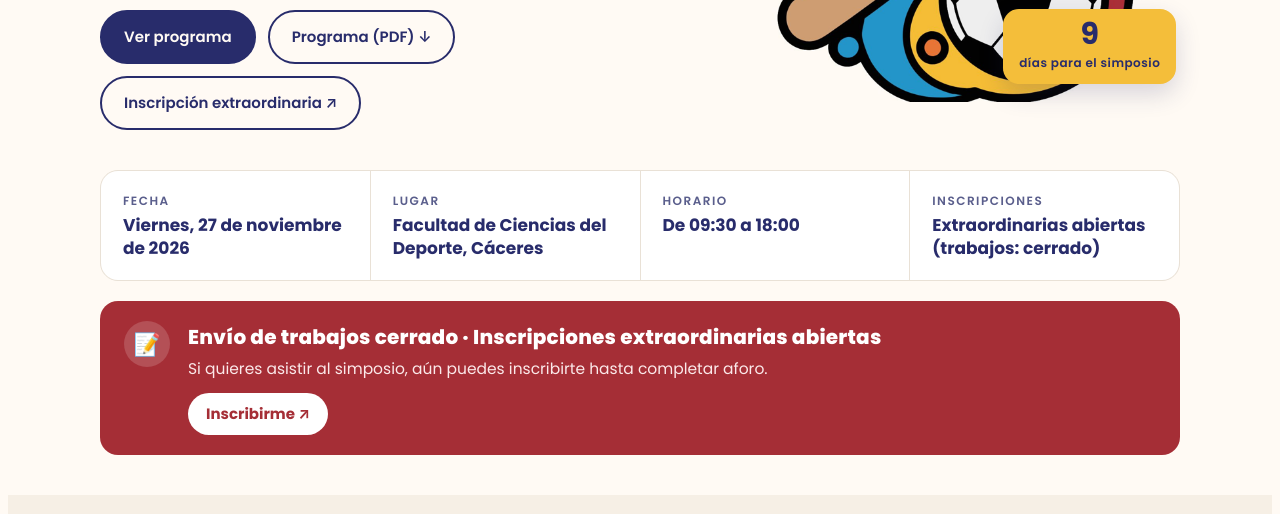
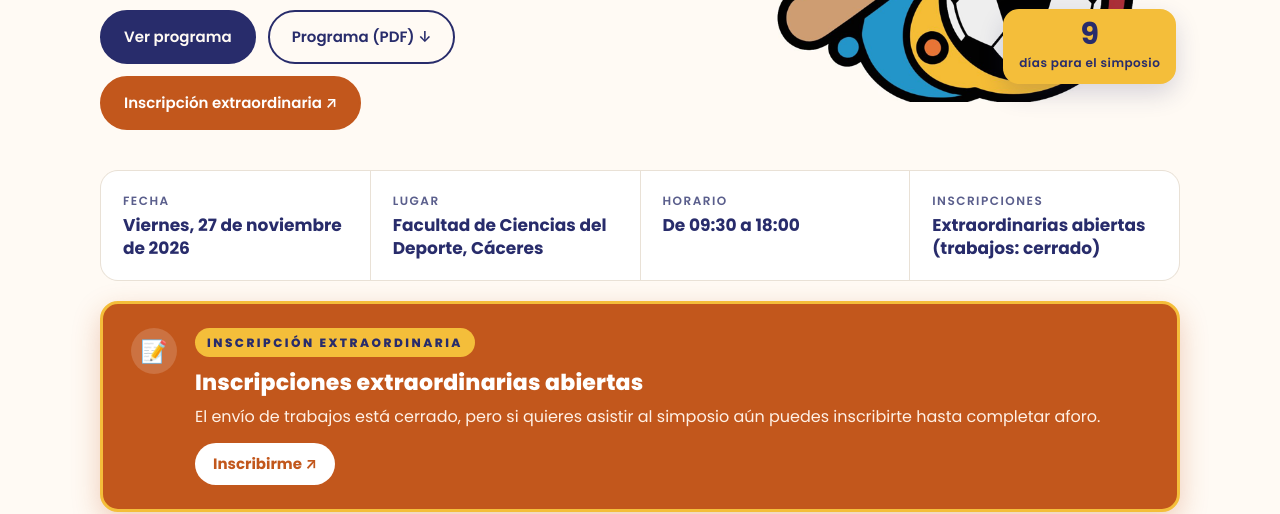
Before and after one commit to Adfexcc/Simposio-Ciencias-del-Deporte, a plain HTML site: page index.html in a window 1280 px wide. Shown: the part 471-985 px from the top of the page. Drawn offline with Linux system fonts and the light colour scheme.

Commit message:
Recuadro naranja de inscripción extraordinaria
Co-Authored-By: Claude Opus 5.5 <noreply@anthropic.com>
Claude-Session: https://claude.ai/code/session_01FYuyvSRBj5DsWyHdJLuBSn

```diff
--- a/index.html
+++ b/index.html
@@ -87,12 +87,13 @@ a:focus-visible,button:focus-visible{outline:3px solid var(--blue);outline-offse
 @media (max-width:420px){.facts{grid-template-columns:1fr}}
 
 
-.notice{display:flex;gap:18px;align-items:flex-start;margin-top:20px;background:var(--red);color:#fff;border-radius:var(--r);padding:20px 24px}
+.notice{display:flex;gap:18px;align-items:flex-start;margin-top:20px;background:#C2571C;color:#fff;border-radius:var(--r);padding:24px 28px;border:3px solid var(--yellow);box-shadow:0 10px 28px rgba(194,87,28,.28)}
+.notice .ntag{display:inline-block;background:var(--yellow);color:var(--on-yellow);font-size:12px;font-weight:800;letter-spacing:2.5px;padding:5px 12px;border-radius:999px;margin-bottom:8px}
 .notice .nicon{flex:none;width:46px;height:46px;border-radius:50%;background:rgba(255,255,255,.16);display:grid;place-items:center;font-size:22px}
-.notice strong{display:block;font-size:20px;font-weight:800;letter-spacing:.2px}
-.notice p{margin-top:4px;font-size:15.5px;line-height:1.55;color:#FBE9EA}
+.notice strong{display:block;font-size:22px;font-weight:800;letter-spacing:.2px}
+.notice p{margin-top:4px;font-size:16px;line-height:1.55;color:#FFF1E6}
 .notice b{color:#fff}
-.notice .nbtn{display:inline-flex;margin-top:12px;background:#fff;color:#A52E36;font-weight:700;font-size:15px;text-decoration:none;padding:9px 18px;border-radius:999px}
+.notice .nbtn{display:inline-flex;margin-top:14px;background:#fff;color:#C2571C;font-weight:700;font-size:15px;text-decoration:none;padding:9px 18px;border-radius:999px}
 .notice .nbtn:hover{opacity:.9}
 
 /* sections */
@@ -276,7 +277,7 @@ footer{padding-block:48px 40px;border-top:1px solid var(--line)}
       <div class="ctas">
         <a class="btn primary" href="#programa">Ver programa</a>
         <a class="btn ghost" href="programa-simposio.pdf" target="_blank" rel="noopener">Programa (PDF) ↓</a>
-        <a class="btn ghost" href="https://docs.google.com/forms/d/e/1FAIpQLSfliqRT06YcMzEMpjmixmJ_XYwr5AWj3Yi_ExE9bI0-J9cqrA/viewform?usp=sharing&amp;ouid=110708839969469921543" target="_blank" rel="noopener">Inscripción extraordinaria ↗</a>
+        <a class="btn" style="background:#C2571C;border-color:#C2571C;color:#fff" href="https://docs.google.com/forms/d/e/1FAIpQLSfliqRT06YcMzEMpjmixmJ_XYwr5AWj3Yi_ExE9bI0-J9cqrA/viewform?usp=sharing&amp;ouid=110708839969469921543" target="_blank" rel="noopener">Inscripción extraordinaria ↗</a>
       </div>
     </div>
     <div class="art">
@@ -294,8 +295,9 @@ footer{padding-block:48px 40px;border-top:1px solid var(--line)}
     <div class="notice" role="note">
       <div class="nicon" aria-hidden="true">📝</div>
       <div>
-        <strong>Envío de trabajos cerrado · Inscripciones extraordinarias abiertas</strong>
-        <p>Si quieres asistir al simposio, aún puedes inscribirte hasta completar aforo.</p>
+        <span class="ntag">INSCRIPCIÓN EXTRAORDINARIA</span>
+        <strong>Inscripciones extraordinarias abiertas</strong>
+        <p>El envío de trabajos está cerrado, pero si quieres asistir al simposio aún puedes inscribirte hasta completar aforo.</p>
         <a class="nbtn" href="https://docs.google.com/forms/d/e/1FAIpQLSfliqRT06YcMzEMpjmixmJ_XYwr5AWj3Yi_ExE9bI0-J9cqrA/viewform?usp=sharing&amp;ouid=110708839969469921543" target="_blank" rel="noopener">Inscribirme ↗</a>
       </div>
     </div>
```
